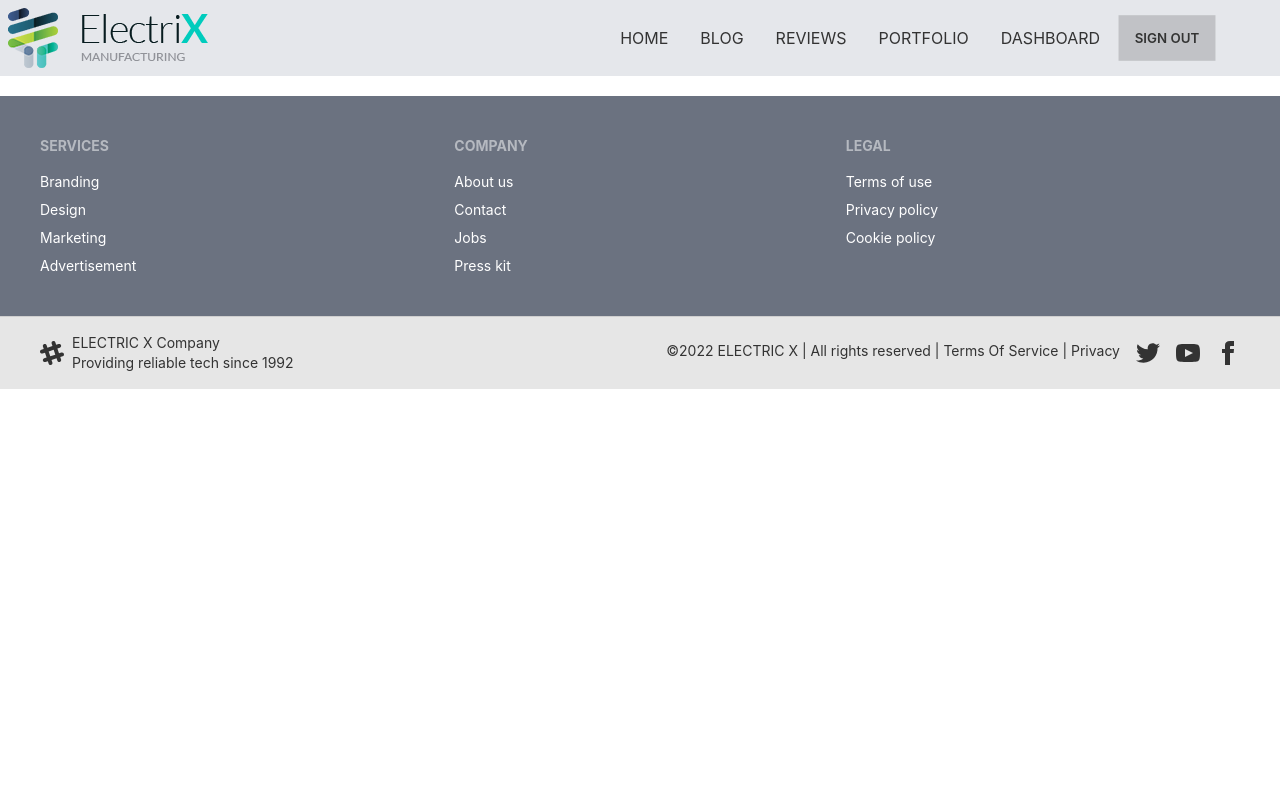
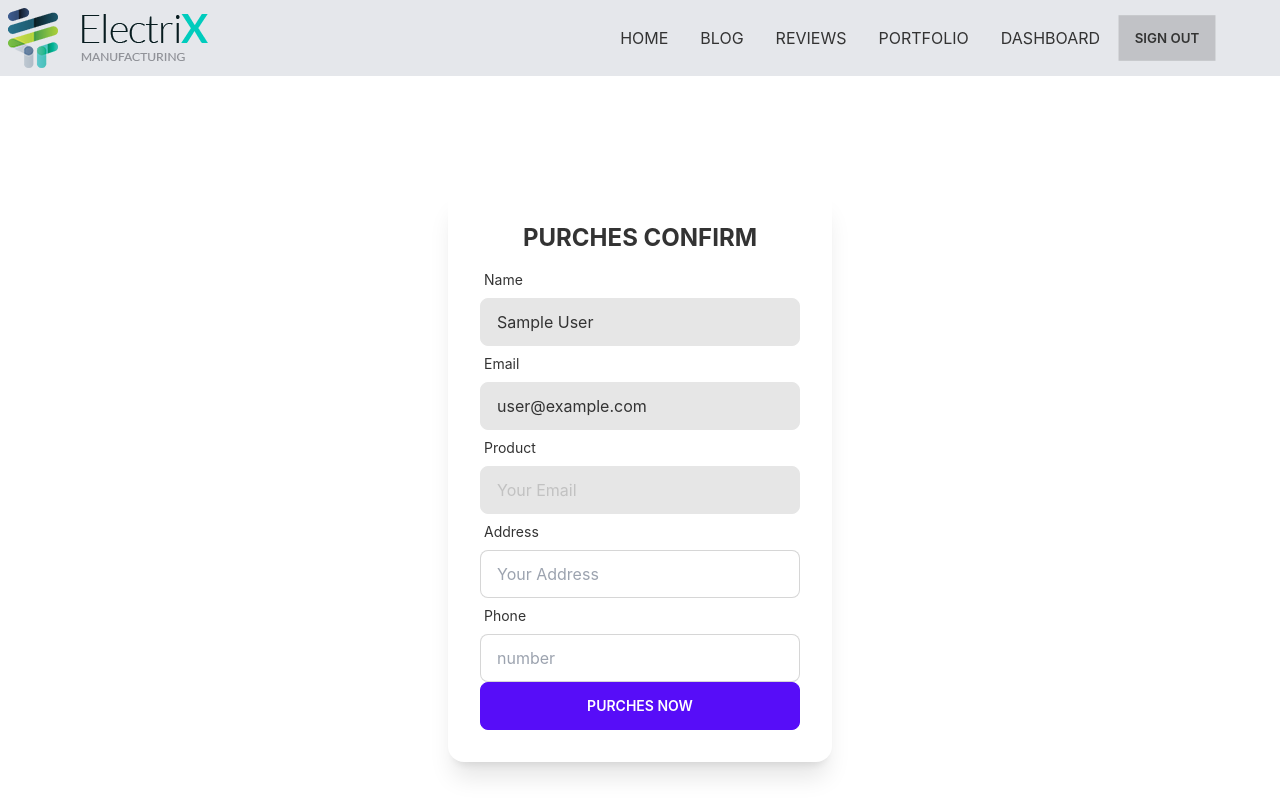
Before and after one commit to mdrokib231185/manufacturer-full-stack-project, a React (Create React App) app: page /checkout/1 in a window 1280 px wide. Shown: the top 800 px of the page. Built offline with nearby package versions, Linux system fonts and the light colour scheme; no server answers; sample sign-in values are in the browser's storage.

Commit message:
order add

```diff
--- a/package.json
+++ b/package.json
@@ -15,6 +15,7 @@
     "react-query": "^3.39.0",
     "react-router-dom": "^6.3.0",
     "react-scripts": "5.0.1",
+    "react-toastify": "^9.0.1",
     "web-vitals": "^2.1.4"
   },
   "scripts": {
--- a/src/App.js
+++ b/src/App.js
@@ -1,8 +1,10 @@
 import { Route, Routes } from "react-router-dom";
+import { ToastContainer } from "react-toastify";
 import "./App.css";
 import About from "./Pages/About";
 import DashBoard from "./Pages/DashBoard/DashBoard";
 import BookingModal from "./Pages/Home/BookingModal";
+import "react-toastify/dist/ReactToastify.css";
 
 
 import Home from "./Pages/Home/Home";
@@ -57,6 +59,7 @@ function App() {
         <Route path="/register" element={<Register></Register>}></Route>
         <Route path="*" element={<Pagenotfound></Pagenotfound>}></Route>
       </Routes>
+      <ToastContainer></ToastContainer>
       <Footer></Footer>
     </div>
   );
--- a/src/Pages/Home/ProductsDetails.js
+++ b/src/Pages/Home/ProductsDetails.js
@@ -1,15 +1,64 @@
+import { isDisabled } from "@testing-library/user-event/dist/utils";
 import React, { useEffect, useState } from "react";
-import { Link, useParams } from "react-router-dom";
+import { useAuthState } from "react-firebase-hooks/auth";
+import { useForm } from "react-hook-form";
+import { Link, useNavigate, useParams } from "react-router-dom";
+import { toast } from "react-toastify";
+import auth from "../../Firebaseinit";
+import useProducts from "../Hooks/useProducts";
 
 const ProductsDetails = () => {
+   const {
+     register,
+     formState: { errors },
+     handleSubmit,
+  } = useForm();
   const { productId } = useParams();
+   const [user] = useAuthState(auth);
+  const [product] = useProducts(productId);
   const [items, setItems] = useState({});
-  const { img, name, price, description, quantity } = items;
+  const { img,  name, price, description } = items;
+  const [quantity, setQuantity] = useState(10)
+  const handelDecrement = () => {
+    if (quantity > 9) {
+      setQuantity((prevCount) => prevCount - 1 );
+
+    }
+  }
+  const handelIncrement = () => {
+    if (quantity < 21) {
+      setQuantity((prevCount) => prevCount + 1);
+
+
+    }
+  }
+  if (quantity == 9) {
+    toast.error('Minimum added 10')
+  }
+
+  if ( quantity ==21) {
+  toast.error("Maximum added ");
+}
+
+
+  const handelSubmit = (event) => {
+    event.preventDefault()
+
+}
+
+
+
   useEffect(() => {
     fetch(`http://localhost:5000/products/${productId}`)
       .then((res) => res.json())
       .then((data) => setItems(data));
   }, []);
+const navigate = useNavigate()
+
+
+  const navigateToProductsDetails = () => {
+    navigate(`/checkout/${productId}`);
+  };
   return (
     <div class="card w-96 mx-auto bg-base-100 shadow-xl">
       <figure class="px-10 pt-10">
@@ -19,24 +68,117 @@ const ProductsDetails = () => {
         <h1 className="text-2xl text-red-500">NAME: {name}</h1>
         <p className="text-primary">Description: {description}</p>
         <h1 className="text-xl">Price: ${price}</h1>
-        <h1 className="text-xl">Quantity: {quantity}</h1>
-        <div className="flex mt-5 mb-5 ">
-          <p className="mt-3 text-2xl"> Quantity:</p>
-          <button className="text-5xl btn btn-squire btn-secondary">-</button>
-          <input
-            className=" bg-gray-300  shadow-xl"
-            type="number"
-            name="phone"
-            placeholder="Quantity"
-            required
-          />{" "}
-          <button className="text-4xl btn btn-squire btn-secondary">+</button>
+
+        <div className="input-group justify-center">
+          <button
+            type="button"
+            onClick={handelDecrement}
+            className="input-group-text"
+          >
+            <span className="text-2xl">-</span>
+          </button>
+
+          <div className="from-control text-center">{quantity}</div>
+          <button
+            type="button"
+            onClick={handelIncrement}
+            className="input-group-text"
+          >
+            <span className="text-2xl">+</span>
+          </button>
         </div>
 
         <div class="card-actions">
-          <Link to={`/checkout/${productId}`}>
-            <button className="btn btn-primary">Procced Checout</button>
-          </Link>
+          {/* {
+            <button
+              disabled={quantity < 10 || quantity > 20}
+              onClick={() => navigateToProductsDetails(productId)}
+              className="btn btn-primary mt-5"
+            >
+              PURCHES
+            </button>
+          } */}
+        </div>
+        <div className="flex h-screen justify-center items-center">
+          <div className="card w-96 bg-base-100 shadow-xl">
+            <div className="card-body">
+              <h2 className="text-center text-2xl font-bold">
+                PURCHES CONFIRM
+              </h2>
+              <form>
+                <div className="form-control w-full max-w-xs">
+                  <label className="label">
+                    <span className="label-text">Name</span>
+                  </label>
+                  <input
+                    type="text"
+                    placeholder="Your Name"
+                    value={user?.displayName}
+                    className="input input-bordered w-full max-w-xs"
+                    disabled
+                  />
+                </div>
+
+                <div className="form-control w-full max-w-xs">
+                  <label className="label">
+                    <span className="label-text">Email</span>
+                  </label>
+                  <input
+                    type="email"
+                    placeholder="Your Email"
+                    value={user?.email}
+                    className="input input-bordered w-full max-w-xs"
+                    readOnly
+                    disabled
+                  />
+                </div>
+                <div className="form-control w-full max-w-xs">
+                  <label className="label">
+                    <span className="label-text">Product</span>
+                  </label>
+                  <input
+                    type="text"
+                    placeholder="Your Email"
+                    value={product.name}
+                    className="input input-bordered w-full max-w-xs"
+                    readOnly
+                    disabled
+                  />
+                </div>
+                <div className="form-control w-full max-w-xs">
+                  <label className="label">
+                    <span className="label-text">Address</span>
+                  </label>
+                  <input
+                    type="email"
+                    placeholder="Your Address"
+                    // value={product.name}
+                    className="input input-bordered w-full max-w-xs"
+                  />
+                </div>
+                <div className="form-control w-full max-w-xs">
+                  <label className="label">
+                    <span className="label-text">Phone</span>
+                  </label>
+                  <input
+                    type="number"
+                    placeholder="number"
+                    className="input input-bordered w-full max-w-xs"
+                  />
+                </div>
+
+                {
+            <button
+              disabled={quantity < 10 || quantity > 20}
+              onClick={() => navigateToProductsDetails(productId)}
+              className="btn btn-primary mt-5"
+            >
+              PURCHES
+            </button>
+          }
+              </form>
+            </div>
+          </div>
         </div>
       </div>
     </div>
--- a/src/Pages/Home/PurchesModal.js
+++ b/src/Pages/Home/PurchesModal.js
@@ -1,10 +1,16 @@
 import React from "react";
 import { useAuthState } from "react-firebase-hooks/auth";
+import { useForm } from "react-hook-form";
 import { useParams } from "react-router-dom";
 import auth from "../../Firebaseinit";
 import useProducts from "../Hooks/useProducts";
 
 const PurchesModal = () => {
+    const {
+      register,
+      formState: { errors },
+      handleSubmit,
+    } = useForm();
   const { productId } = useParams();
   const [product] = useProducts(productId);
   // const { name, price } = items
@@ -13,24 +19,81 @@ const PurchesModal = () => {
     event.preventDefault();
   };
   return (
-    <div className="w-50 mx-auto">
+    <div className="flex h-screen justify-center items-center">
+      <div className="card w-96 bg-base-100 shadow-xl">
+        <div className="card-body">
+          <h2 className="text-center text-2xl font-bold">PURCHES CONFIRM</h2>
+          <form>
+            <div className="form-control w-full max-w-xs">
+              <label className="label">
+                <span className="label-text">Name</span>
+              </label>
+              <input
+                type="text"
+                placeholder="Your Name"
+                value={user?.displayName}
+                className="input input-bordered w-full max-w-xs"
+                disabled
+              />
+            </div>
 
+            <div className="form-control w-full max-w-xs">
+              <label className="label">
+                <span className="label-text">Email</span>
+              </label>
+              <input
+                type="email"
+                placeholder="Your Email"
+                value={user?.email}
+                className="input input-bordered w-full max-w-xs"
+                readOnly
+                disabled
+              />
+              </div>
+            <div className="form-control w-full max-w-xs">
+              <label className="label">
+                <span className="label-text">Product</span>
+              </label>
+              <input
+                type="text"
+                placeholder="Your Email"
+                value={product.name}
+                className="input input-bordered w-full max-w-xs"
+                readOnly
+                disabled
+              />
 
-      <input type="checkbox" id="my-modal-6" class="modal-toggle" />
-      <div class="modal modal-bottom sm:modal-middle">
-        <div class="modal-box">
-          <h3 class="font-bold text-lg">
-            Congratulations random Interner user!
-          </h3>
-          <p class="py-4">
-            You've been selected for a chance to get one year of subscription to
-            use Wikipedia for free!
-          </p>
-          <div class="modal-action">
-            <label for="my-modal-6" class="btn">
-              Yay!
-            </label>
-          </div>
+            </div>
+            <div className="form-control w-full max-w-xs">
+              <label className="label">
+                <span className="label-text">Address</span>
+              </label>
+              <input
+                type="email"
+                placeholder="Your Address"
+                // value={product.name}
+                className="input input-bordered w-full max-w-xs"
+
+              />
+
+            </div>
+            <div className="form-control w-full max-w-xs">
+              <label className="label">
+                <span className="label-text">Phone</span>
+              </label>
+              <input
+                type="number"
+                placeholder="number"
+                className="input input-bordered w-full max-w-xs"
+              />
+            </div>
+
+            <input
+              className="btn w-full btn-primary text-white"
+              type="submit"
+              value="Purches Now"
+            />
+          </form>
         </div>
       </div>
     </div>
--- a/src/Pages/Login/Login.js
+++ b/src/Pages/Login/Login.js
@@ -1,19 +1,26 @@
-import React from "react";
+import React, { useRef } from "react";
 import { useForm } from "react-hook-form";
 import { Link, useLocation, useNavigate } from "react-router-dom";
 import auth from "../../Firebaseinit";
+import "react-toastify/dist/ReactToastify.css";
 import {
+  useSendPasswordResetEmail,
   useSignInWithEmailAndPassword,
   useSignInWithGoogle,
 } from "react-firebase-hooks/auth";
 import Loading from "../Shared/Loading";
+import { toast, ToastContainer } from "react-toastify";
+import { sendPasswordResetEmail } from "firebase/auth";
 
 const Login = () => {
       const navigate = useNavigate();
       const location = useLocation();
-      const from = location.state?.from?.pathname || "/";
+  const from = location.state?.from?.pathname || "/";
+    const emailRef = useRef("");
+  const email = emailRef.current.value;
+
       const [signInWithGoogle, gUser, gLoading, gError] = useSignInWithGoogle(auth);
-
+ const [sendPasswordResetEmail] = useSendPasswordResetEmail(auth);
   const [signInWithEmailAndPassword, user, loading, error] =
     useSignInWithEmailAndPassword(auth);
 
@@ -39,6 +46,15 @@ const Login = () => {
   if (user || gUser) {
     navigate(from, { replace: true });
   }
+    const handelReset = async () => {
+      const email = emailRef.current.value;
+      if (email) {
+        await sendPasswordResetEmail(email);
+        toast.success("Sent Email");
+      } else {
+        toast.warning("Please Enter a Email");
+      }
+    };
 
   return (
     <div className="flex h-screen justify-center items-center">
@@ -128,11 +144,18 @@ const Login = () => {
           </p>
           <div className="divider">OR</div>
           <button
+            onClick={handelReset}
+            className="btn btn-link text-decoration-none"
+          >
+            Forget Password
+          </button>
+          <button
             onClick={() => signInWithGoogle()}
             className="btn btn-success"
           >
             Continue with Google
           </button>
+          <ToastContainer></ToastContainer>
         </div>
       </div>
     </div>
```
Also changed, not shown: 1 other file (tests, documents, lock files or other folders).
